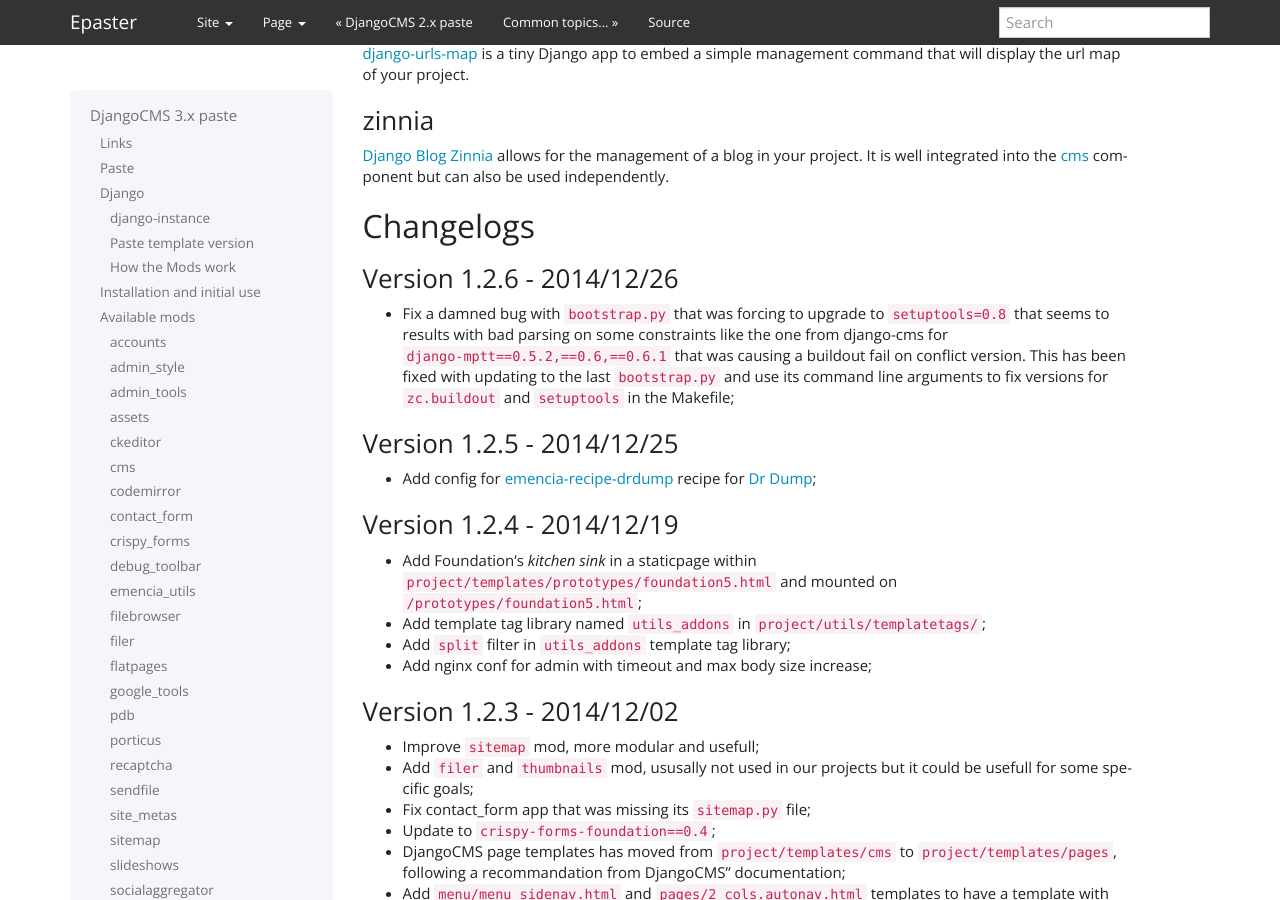
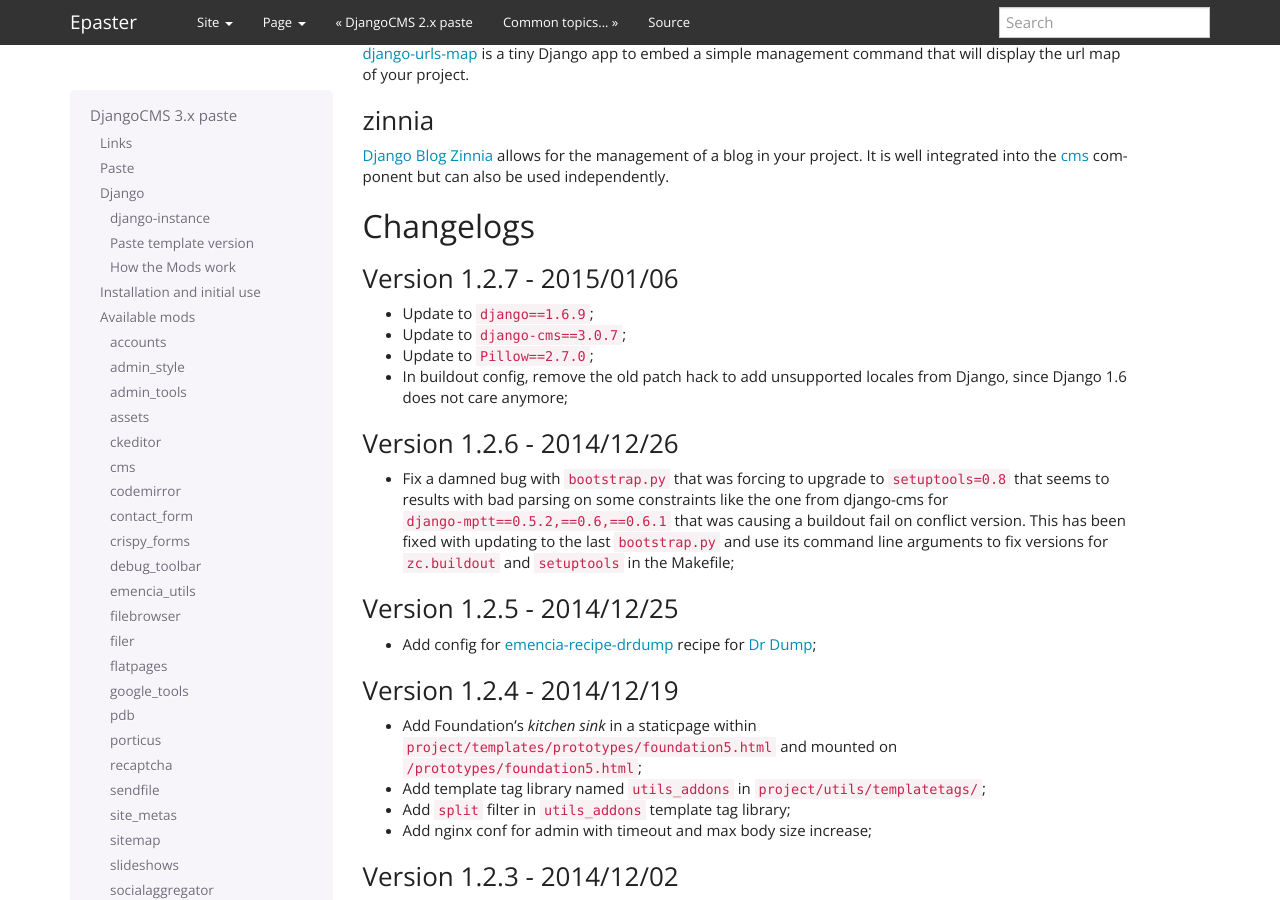
Before and after one commit to emencia/Epaster, a Sphinx documentation site: the page built from docs/emencia_paste_djangocms_3.rst, in a window 1280 px wide and 900 px high, scrolled down 7487 px. Built offline with Sphinx 7.4.7, drawn with Linux system fonts in a browser that asks for light colours; the version number could not be read and is left out; some of the changed text lies outside the part shown.

Commit message:
* Update to 'emencia_paste_djangocms_3==1.2.7'; * bump to 2.1.9;

```diff
--- a/docs/emencia_paste_djangocms_3.rst
+++ b/docs/emencia_paste_djangocms_3.rst
@@ -382,6 +382,14 @@ zinnia
 Changelogs
 ==========
 
+Version 1.2.7 - 2015/01/06
+--------------------------
+
+* Update to ``django==1.6.9``;
+* Update to ``django-cms==3.0.7``;
+* Update to ``Pillow==2.7.0``;
+* In buildout config, remove the old patch hack to add unsupported locales from Django, since Django 1.6 does not care anymore;
+
 Version 1.2.6 - 2014/12/26
 --------------------------
 
--- a/docs/history.rst
+++ b/docs/history.rst
@@ -7,6 +7,11 @@ History
 
 Changelog
 =========
+
+Version 2.1.9 - 2015/01/06
+--------------------------
+
+* Update to ``emencia_paste_djangocms_3==1.2.7``;
 
 Version 2.1.8.1 - 2014/12/26
 ----------------------------
--- a/versions.cfg
+++ b/versions.cfg
@@ -11,7 +11,7 @@ gp.vcsdevelop                 = 2.2.3
 
 # Paste templates
 emencia_paste_djangocms_2     = 1.9.6.1
-emencia_paste_djangocms_3     = 1.2.6
+emencia_paste_djangocms_3     = 1.2.7
 
 # Used to build the local documentation
 Sphinx                        = 1.2.3
```
